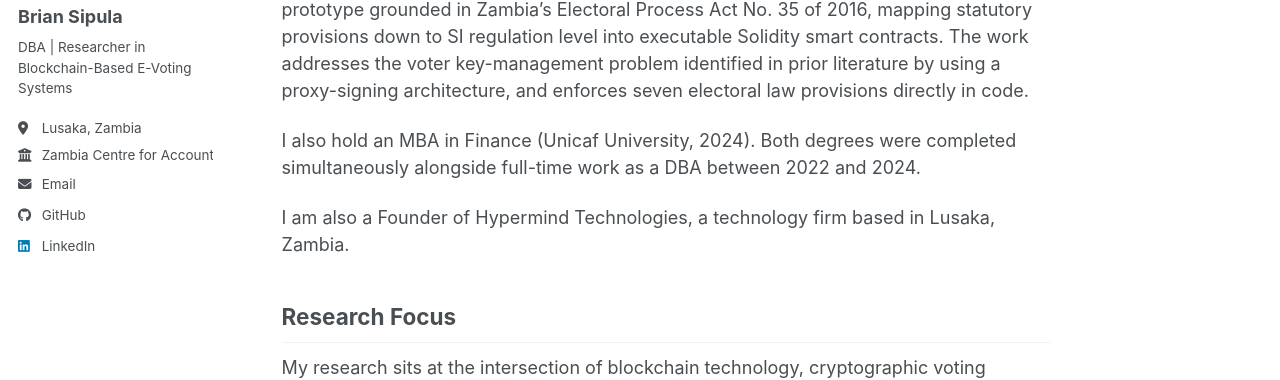
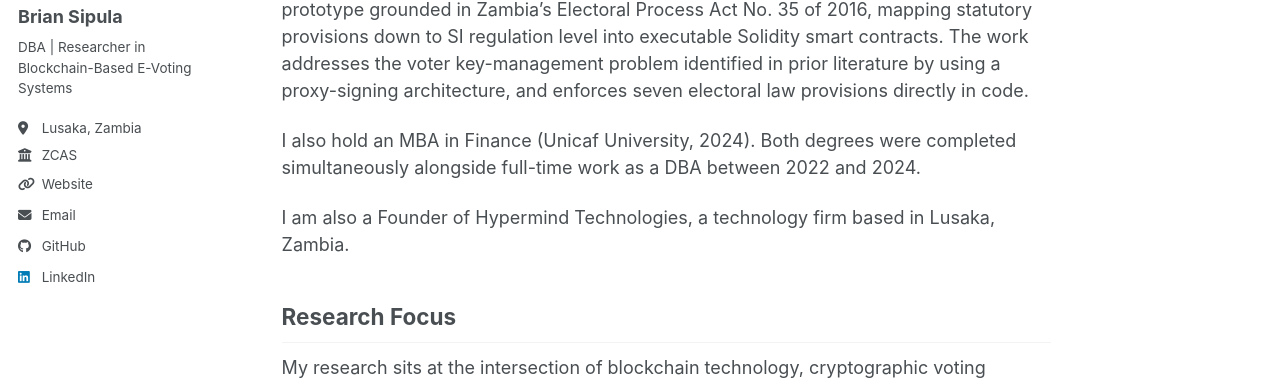
Before and after one commit to briansipula/briansipula.github.io, a Jekyll site: the page built from _pages/about.md, in a window 1280 px wide. Shown: the part 279-659 px from the top of the page. Built offline with Jekyll 4.4.1, drawn with Linux system fonts in a browser that asks for light colours; a style sheet for code colours, icons or effects is not loaded.

Commit message:
Update employer and uri in config file

```diff
--- a/_config.yml
+++ b/_config.yml
@@ -27,8 +27,8 @@ author:
   pronouns         : # example: "she/her"
   bio              : "DBA | Researcher in Blockchain-Based E-Voting Systems"
   location         : "Lusaka, Zambia"
-  employer         : "Zambia Centre for Accountancy Studies (ZCAS)"
-  uri              : # URL
+  employer         : "ZCAS"
+  uri              : "https://zcas.ac.zm/zcas-professional"
   email            : "bsipula@gmail.com"
 
   # Academic websites
```
